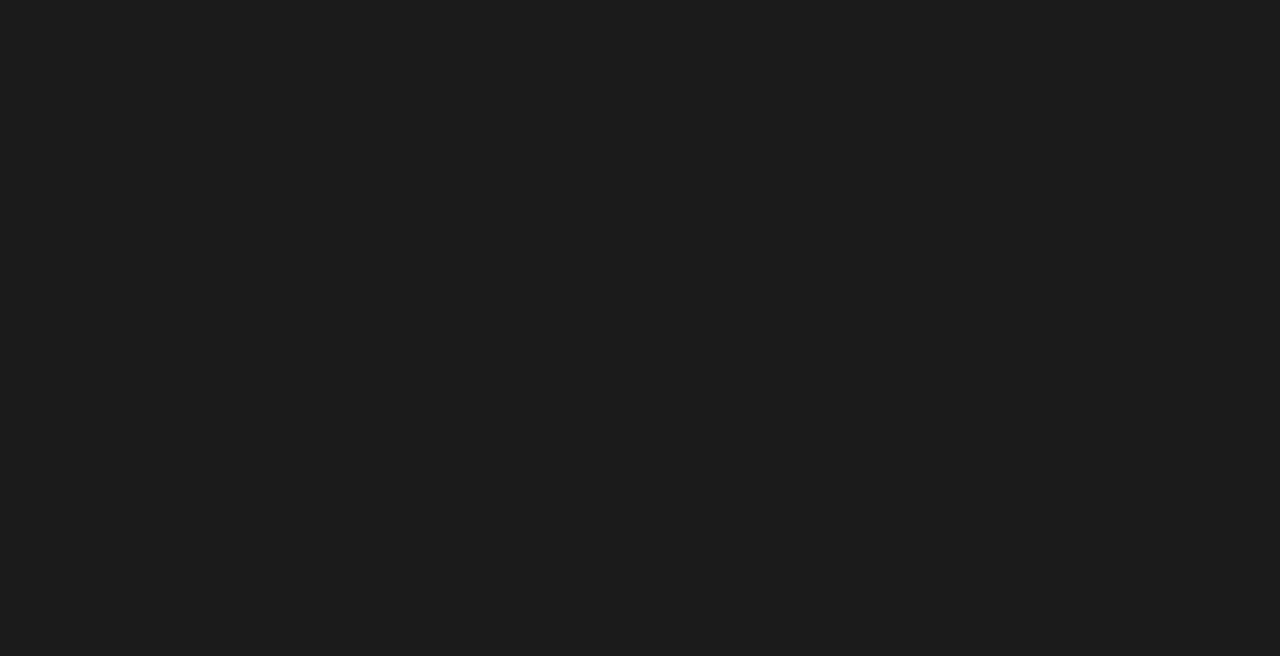
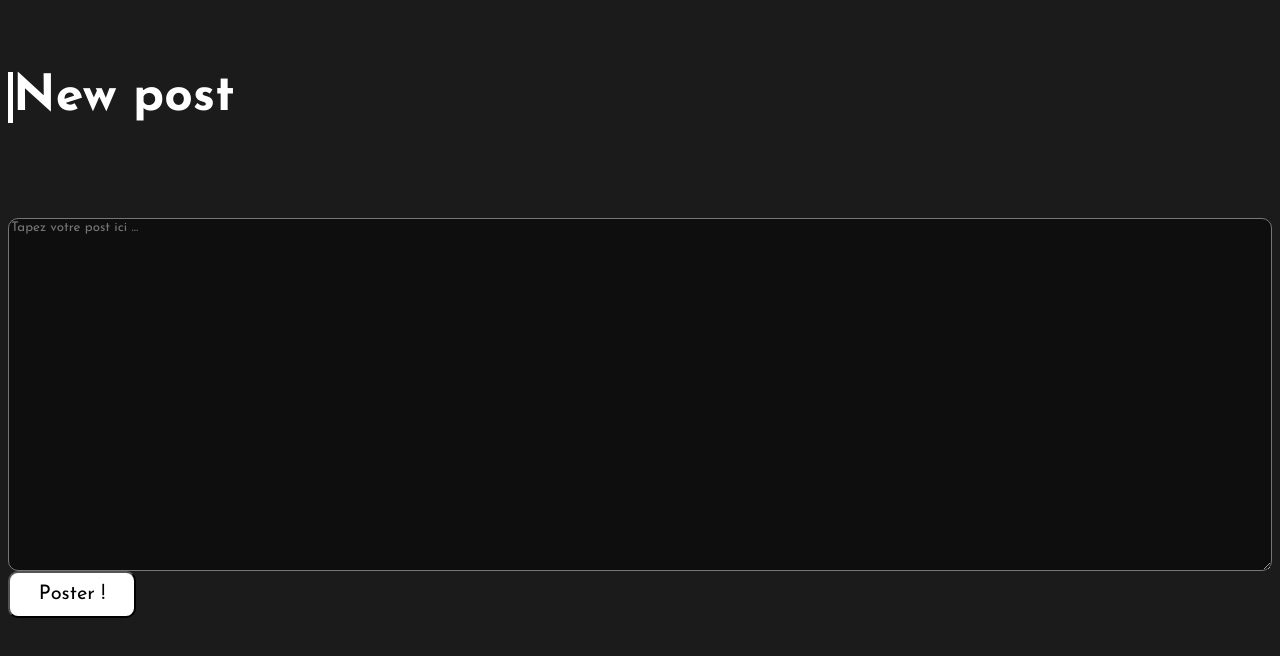
Before and after one commit to rhahim12/module5-react-threadfront, a React (Vite) app in the folder thread-front/: page /Createpost in a window 1280 px wide. Before the commit this address had no page. Shown: the top 656 px of the page. Built offline with nearby package versions, Linux system fonts and the light colour scheme; no server answers; a web font is replaced by a local one.

Commit message:
create post

```diff
--- a/thread-front/src/App.tsx
+++ b/thread-front/src/App.tsx
@@ -7,6 +7,7 @@ import Feed from './components/Feed.js'
 import Profile from './components/Profil.js'
 import Login from './components/Login.js'
 import Register from './components/Register.js'
+import Create from './components/Createpost.js'
 
 function App() {
 
@@ -19,6 +20,7 @@ function App() {
           <Route path="profil" element={<Profile />} />
           <Route path="login" element={<Login />} />
           <Route path="register" element={<Register />} />
+          <Route path="Createpost" element={<Create />} />
         </Routes>
       </BrowserRouter>
     </>
--- /dev/null
+++ b/thread-front/src/components/Createpost.css
@@ -0,0 +1,41 @@
+.creat{
+      /* color:#f6f6f6; */
+    display: flex;
+    /* align-items: center; */
+    /* justify-content: center;  */
+    flex-direction: column;
+    justify-content: space-around  ;
+    height: 80vh;
+    /* background-color: blue */
+
+}
+
+.hache{
+    color: white;
+}
+
+.creat>form{
+    display: flex;
+    flex-direction: column;
+    height: 50vh;
+}
+.text{
+    background-color: #0e0e0e;
+    color:aliceblue;
+    height: 80vh;
+    vertical-align: text-top;
+    border-radius: 10px;
+}
+button{
+    background-color: white;
+    height: 10vh;
+    width: 10vw;
+    border-radius: 10px;
+}
+
+@media screen and (max-width: 680px) {
+    button{
+        width: 50%;
+        margin-top: 15px;
+    }
+}
--- /dev/null
+++ b/thread-front/src/components/Createpost.tsx
@@ -0,0 +1,76 @@
+import "./Createpost.css"
+import { useState } from "react";
+import { useNavigate } from "react-router-dom";
+
+
+
+
+export default function Create() {
+    const [text, setText] = useState("")
+
+    let navigate = useNavigate();
+
+    function start(event: any): void {
+        event.preventDefault();
+
+        const FormData_obj = new FormData(event.target)
+        const text = FormData_obj.get("text")?.toString();
+        if (text == undefined) {
+            return;
+        }
+
+
+        console.log(text)
+        setText(text)
+
+
+
+
+        navigate("/feed")
+
+
+
+    }
+    const myHeaders = new Headers();
+    myHeaders.append("Content-Type", "application/json");
+
+    fetch("http://localhost:3000/post", {
+        method: "POST",
+        headers: myHeaders,
+        credentials: "include",
+        body: JSON.stringify({
+            title: "",
+            content: text,
+        }),
+    })
+        .then((response) => {
+            if (response.ok == false) {
+                throw response.status;
+            } else {
+                response.json()
+            }
+        })
+        .then((result) => {
+
+            console.log(result)
+
+
+        }).catch(console.log)
+
+
+
+    return (
+        <div className="creat">
+            <h1 className="hache">New post</h1>
+            <form onSubmit={start}>
+                <textarea className="text" name="text" placeholder="Tapez votre post ici ..." />
+                <button>Poster !</button>
+            </form>
+
+
+
+
+
+        </div>
+    )
+}
--- a/thread-front/src/components/Login.css
+++ b/thread-front/src/components/Login.css
@@ -22,6 +22,7 @@ p{
     justify-content: center;
     flex-direction: column;
     height: 80vh;
+
 }
 
 .test>form{
```
Also changed, not shown: 2 other files (tests, documents, lock files or other folders).
